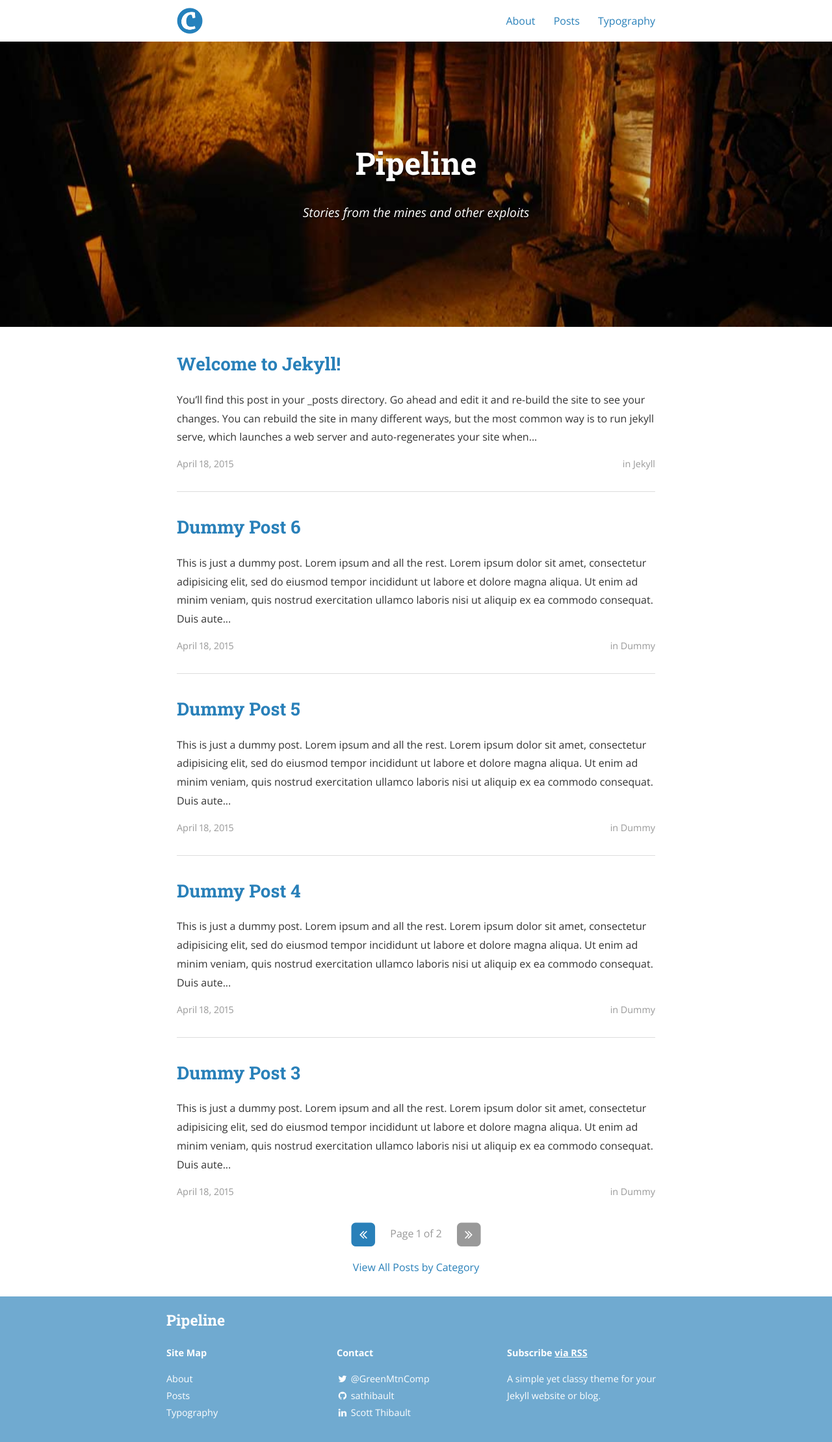
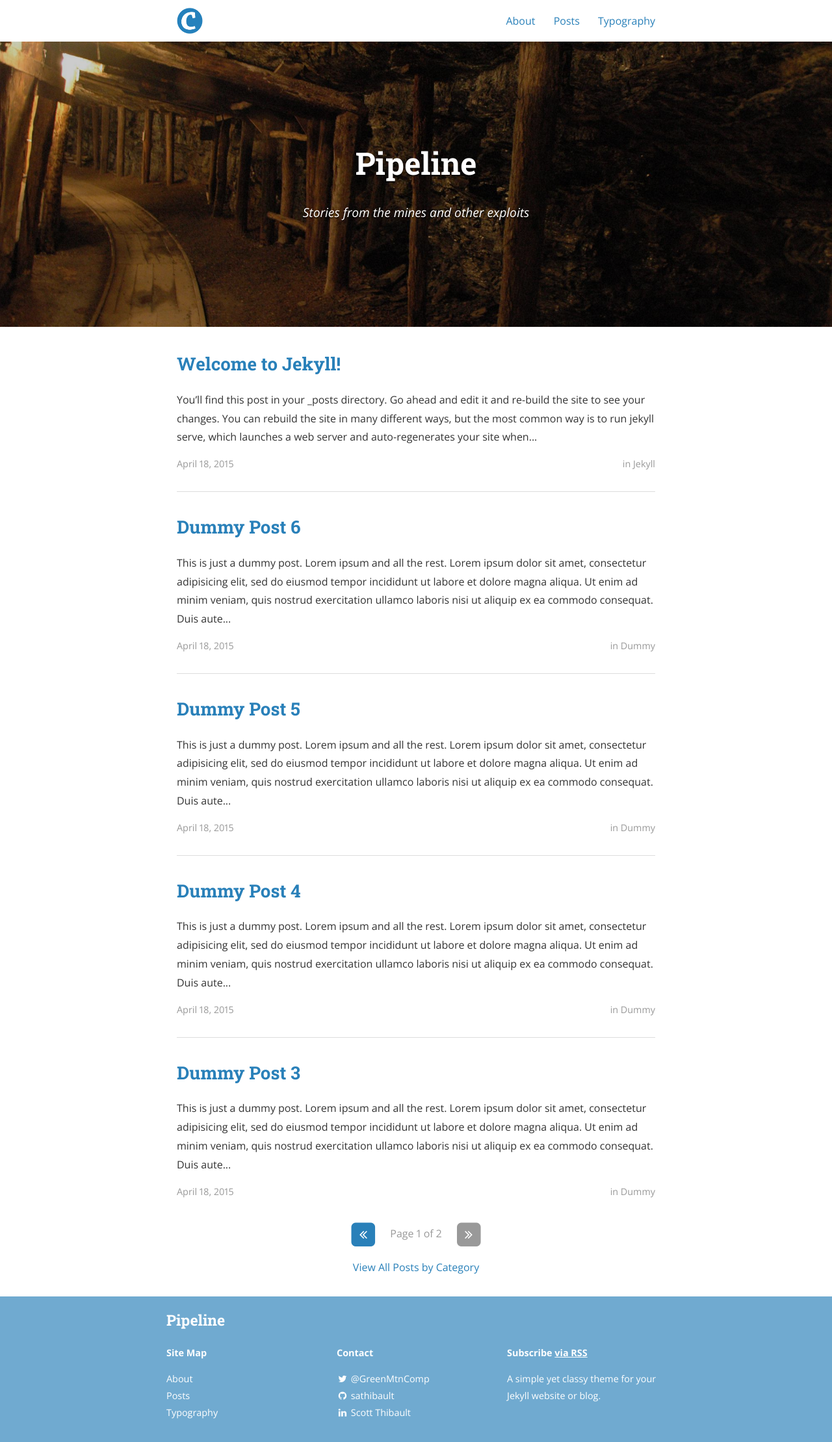
Before and after one commit to sathibault/blog, a Jekyll site: the page built from index.html, in a window 1280 px wide. Shown: the whole page at 65% size. Built offline with Jekyll 4.4.1, drawn with Linux system fonts in a browser that asks for light colours; nearby versions of some CDN libraries; the list of posts is cut into pages by our own code; a style sheet for code colours, icons or effects is not loaded.

Commit message:
Swap cover

```diff
--- a/_config.yml
+++ b/_config.yml
@@ -11,7 +11,8 @@ description: >
   A simple yet classy theme for your Jekyll website or blog.
 baseurl: "/blog/" # the subpath of your site, e.g. /blog/
 url: "http://sathibault.github.io" # the base hostname & protocol for your site
-cover: "assets/salt_mine_old_corridor.jpg"
+#cover: "assets/salt_mine_old_corridor.jpg"
+cover: "assets/old_mine-lo.jpg"
 logo: "assets/logo.png"
 
 # Build settings
```
Also changed, not shown: assets/old_mine-lo.jpg (added).
